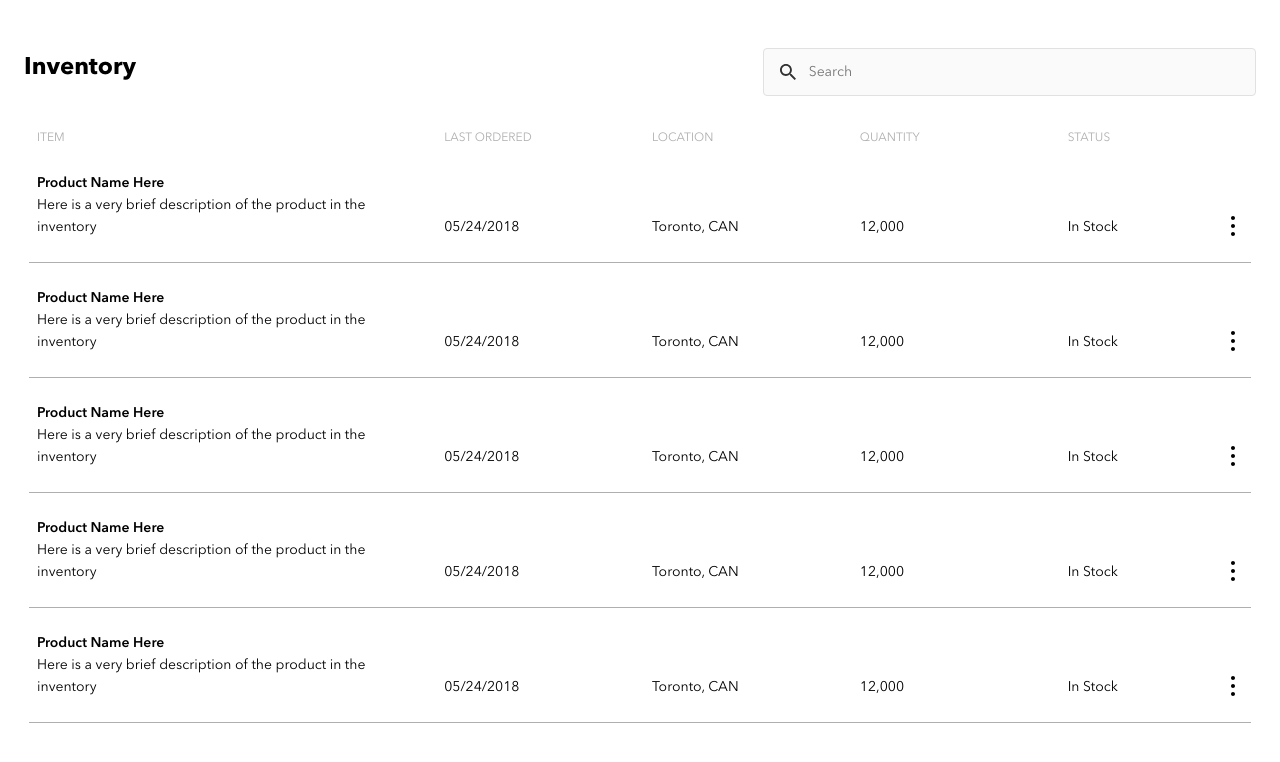
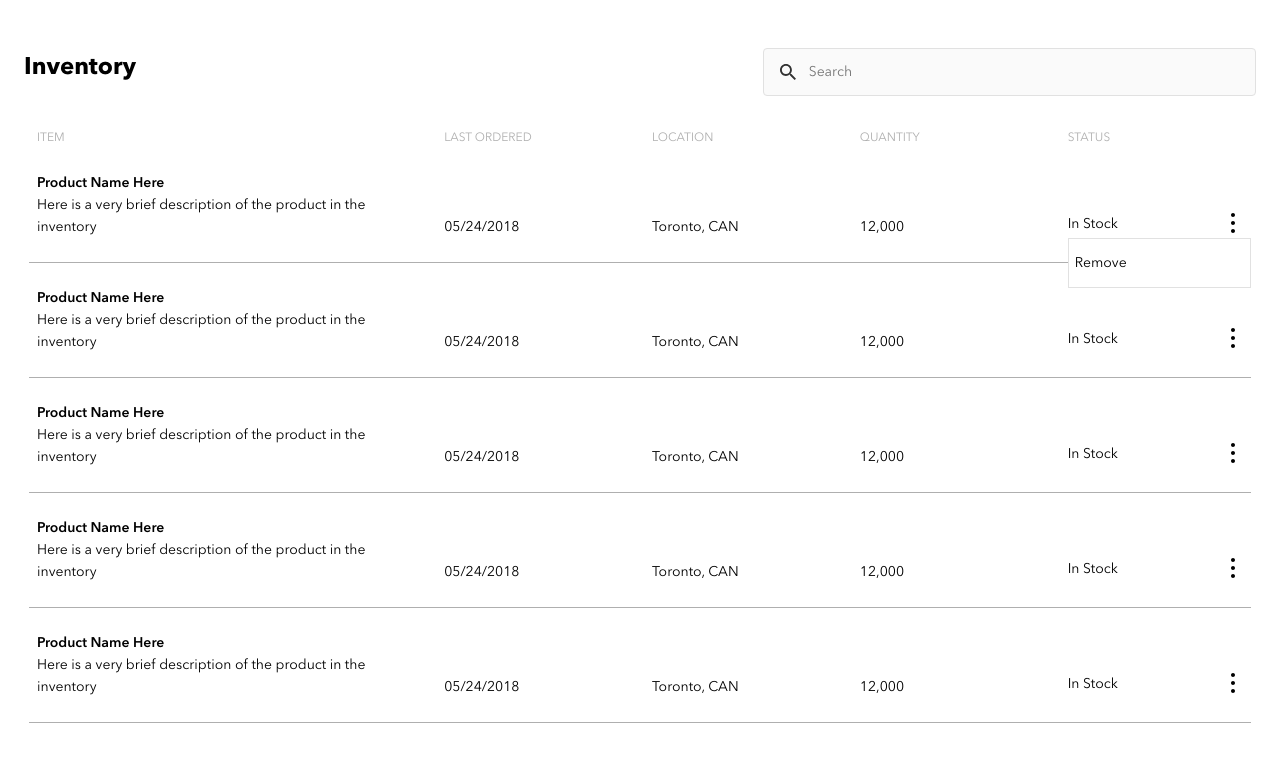
Before and after one commit to mkimsing/Instock, a React (Create React App) app in the folder client/: page / in a window 1280 px wide. Both pictures are taken after a click on the button 1232 px from the left and 226 px from the top of the page. Shown: the top 762 px of the page. Built offline with nearby package versions, Linux system fonts and the light colour scheme; no server answers.

Commit message:
Cleaned up kebab button and added remove button show/hide functionality

```diff
--- a/client/src/components/InventoryItem.js
+++ b/client/src/components/InventoryItem.js
@@ -1,14 +1,18 @@
 import React from "react";
-
-export default function InventoryItem() {
+import KebabButton from "./KebabButton";
+export default class InventoryItem extends React.Component {
+  state = {};
+  render() {
     //TODO Make this dynamic using props for data
     return (
       // Mobile
       <div className="item">
         <div className="item__flexContainer">
-        <div className='kebabContainer'>
-          <h5 className='tableHeader'> ITEM </h5>
-          <button className='kebabButton'></button>
+          <div className="topRow mobileOnly">
+            <h5 className="tableHeader"> ITEM </h5>
+            {/* <button className="kebabButton" />
+            <button className="removeButton"> Remove </button> */}
+            <KebabButton />
           </div>
           <div className="item__text">
             <h2>Product Name Here</h2>
@@ -16,18 +20,21 @@ export default function InventoryItem() {
               Here is a very brief description of the product in the inventory
             </h4>
           </div>
-        <h5 className='tableHeader'>LAST ORDERED</h5>
-        <h4 className='tableCell'> 05/24/2018</h4>
-        <h5 className='tableHeader'>LOCATION</h5>
-        <h4 className='tableCell'> Toronto, CAN</h4>
-        <h5 className='tableHeader'> QUANTITY</h5>
-        <h4 className='tableCell'> 12,000</h4>
-        <h5 className='tableHeader'>STATUS</h5>
-        <div className='tableCell' id='kebabCell' >
+          <h5 className="tableHeader">LAST ORDERED</h5>
+          <h4 className="tableCell"> 05/24/2018</h4>
+          <h5 className="tableHeader">LOCATION</h5>
+          <h4 className="tableCell"> Toronto, CAN</h4>
+          <h5 className="tableHeader"> QUANTITY</h5>
+          <h4 className="tableCell"> 12,000</h4>
+          <h5 className="tableHeader">STATUS</h5>
+          <div className="tableCell" id="kebabCell">
             <h4>In Stock</h4>
-          <button className='kebabButton fullSizeOnly'></button>
+            <div className="fullSizeOnly">
+              <KebabButton />
+            </div>
           </div>
         </div>
       </div>
     );
   }
+}
--- /dev/null
+++ b/client/src/components/KebabButton.js
@@ -0,0 +1,29 @@
+import React, { Component } from "react";
+
+export default class KebabButton extends Component {
+  state = {
+    removeButtonModifier: "removeButton--hide"
+  };
+
+  toggleRemoveButton = () => {
+    if (this.state.removeButtonModifier === "removeButton--hide") {
+      this.setState({
+        removeButtonModifier: "removeButton--show"
+      });
+    } else {
+      this.setState({
+        removeButtonModifier: "removeButton--hide"
+      });
+    }
+  };
+  render() {
+    return (
+      <div className="kebabContainer">
+        <button className="kebabButton" onClick={this.toggleRemoveButton} />
+        <button className={`removeButton ${this.state.removeButtonModifier}`}>
+          Remove
+        </button>
+      </div>
+    );
+  }
+}
--- a/client/src/styles/App.css
+++ b/client/src/styles/App.css
@@ -100,11 +100,54 @@ body h5 {
 }
 
 /*=============================================
+=            Kebab Button General        =
+=============================================*/
+.kebabContainer .kebabButton {
+  -webkit-mask-image: url("../assets/Icons/SVG//Icon-kebab-default.svg");
+          mask-image: url("../assets/Icons/SVG//Icon-kebab-default.svg");
+  background-color: black;
+  -webkit-mask-size: contain;
+          mask-size: contain;
+  -webkit-mask-position: center;
+          mask-position: center;
+  -webkit-mask-repeat: no-repeat;
+          mask-repeat: no-repeat;
+  border: none;
+  height: 20px;
+}
+
+.kebabContainer .removeButton {
+  border: #e1e1e1 solid 1px;
+  background-color: white;
+  position: absolute;
+  text-align: start;
+  font-size: 14px;
+  font-family: AvenirNext;
+  z-index: 1;
+}
+
+.kebabContainer .removeButton--show {
+  display: block;
+}
+
+.kebabContainer .removeButton--hide {
+  display: none;
+}
+
+/*=============================================
 =            Table Rows / Cells          =
 =============================================*/
 .item {
   border-bottom: solid #afafaf 1px;
   padding-bottom: 24px;
+}
+
+.item .fullSizeOnly {
+  display: none;
+}
+
+.item .mobileOnly {
+  display: block;
 }
 
 .item__flexContainer {
@@ -131,7 +174,7 @@ body h5 {
   height: 20px;
 }
 
-.item__flexContainer .kebabContainer {
+.item__flexContainer .topRow {
   display: -webkit-box;
   display: -ms-flexbox;
   display: flex;
@@ -141,10 +184,19 @@ body h5 {
   -webkit-box-align: center;
       -ms-flex-align: center;
           align-items: center;
+  position: relative;
 }
 
-.item__flexContainer .kebabContainer button {
+.item__flexContainer .topRow .kebabButton {
   margin-right: 10px;
+}
+
+.item__flexContainer .topRow .kebabContainer .removeButton {
+  width: 50%;
+  max-width: 200px;
+  height: 50px;
+  bottom: -40px;
+  right: 5px;
 }
 
 .item__flexContainer h5,
@@ -162,13 +214,15 @@ body h5 {
   margin-bottom: 16px;
 }
 
-.item__flexContainer .kebabButton.fullSizeOnly {
-  display: none;
-}
-
 @media (min-width: 768px) {
   .item {
     margin: 24px 5px;
+  }
+  .item .fullSizeOnly {
+    display: block;
+  }
+  .item .mobileOnly {
+    display: none;
   }
   .item__flexContainer {
     -webkit-box-orient: horizontal;
@@ -188,7 +242,7 @@ body h5 {
   .item__flexContainer h2 {
     margin-bottom: 0px;
   }
-  .item__flexContainer .kebabContainer {
+  .item__flexContainer .mobileOnly {
     display: none;
   }
   .item__flexContainer .item__text {
@@ -207,9 +261,18 @@ body h5 {
     -webkit-box-pack: justify;
         -ms-flex-pack: justify;
             justify-content: space-between;
+    position: relative;
   }
-  .item__flexContainer .kebabButton.fullSizeOnly {
+  .item__flexContainer #kebabCell .kebabContainer .removeButton {
+    width: 100%;
+    height: 50px;
+    bottom: -50px;
+    right: 0px;
+  }
+  .item__flexContainer .fullSizeOnly {
     display: block;
+  }
+  .item__flexContainer .kebabButton {
     margin-right: 12px;
   }
 }
@@ -219,6 +282,9 @@ body h5 {
     -webkit-box-align: center;
         -ms-flex-align: center;
             align-items: center;
+  }
+  .item__flexContainer #kebabCell .kebabContainer .removeButton {
+    bottom: -60px;
   }
 }
 
--- a/client/src/styles/partials/_inventoryTable.scss
+++ b/client/src/styles/partials/_inventoryTable.scss
@@ -1,29 +1,28 @@
-
 /*=============================================
 =              Headers (For tab/desk)        =
 =============================================*/
-.inventoryTable__Headers{
-  display:none;
+.inventoryTable__Headers {
+  display: none;
 }
-@media(min-width: 768px){
-  .inventoryTable{
-    input{
+@media (min-width: 768px) {
+  .inventoryTable {
+    input {
       width: 40%;
     }
 
-    &__Headers{
-      margin:0px 5px;
-      display:flex;
+    &__Headers {
+      margin: 0px 5px;
+      display: flex;
       justify-content: space-between;
 
-      h5{
+      h5 {
         margin: 0px;
         width: 15%;
       }
 
-      h5:first-child{
+      h5:first-child {
         width: 30%;
-        max-width:30%;
+        max-width: 30%;
         margin-right: 16px;
         margin-left: 8px;
       }
@@ -31,6 +30,40 @@
   }
 }
 
+/*=============================================
+=            Kebab Button General        =
+=============================================*/
+//CONTAINED IN KEBABBUTTON.JS
+.kebabContainer {
+  .kebabButton {
+    mask-image: url("../assets/Icons/SVG//Icon-kebab-default.svg");
+    background-color: black;
+    mask-size: contain;
+    mask-position: center;
+    mask-repeat: no-repeat;
+
+    border: none;
+    height: 20px;
+  }
+
+  .removeButton {
+    border: $MERCURY solid 1px;
+    background-color: white;
+    position: absolute;
+    text-align: start;
+    font-size: 14px;
+    font-family: AvenirNext;
+    z-index: 1; // Force on top
+
+    &--show {
+      display: block;
+    }
+
+    &--hide {
+      display: none;
+    }
+  }
+}
 
 /*=============================================
 =            Table Rows / Cells          =
@@ -38,13 +71,22 @@
 .item {
   border-bottom: solid $SILVER 1px;
   padding-bottom: 24px;
+
+  .fullSizeOnly {
+    display: none;
+  }
+
+  .mobileOnly {
+    display: block; //May be overridden by display:flex, etc
+  }
+
   &__flexContainer {
     display: flex;
     flex-direction: column;
 
-    .kebabButton{
+    .kebabButton {
       mask-image: url("../assets/Icons/SVG//Icon-kebab-default.svg");
-      background-color:black;
+      background-color: black;
       mask-size: contain;
       mask-position: center;
       mask-repeat: no-repeat;
@@ -52,14 +94,25 @@
       border: none;
       height: 20px;
     }
-    .kebabContainer{
-      display:flex;
+    .topRow {
+      display: flex;
       justify-content: space-between;
       align-items: center;
+      position: relative; //Allow absolute positioning of remove button
 
       //Kebab button
-      button{
+      .kebabButton {
         margin-right: 10px;
+      }
+
+      .kebabContainer {
+        .removeButton {
+          width: 50%;
+          max-width: 200px;
+          height: 50px;
+          bottom: -40px;
+          right: 5px;
+        }
       }
     }
 
@@ -78,61 +131,84 @@
       margin-top: 24px;
       margin-bottom: 16px;
     }
-
-    .kebabButton.fullSizeOnly{
-      display:none;
-    }
   }
 }
 
-@media (min-width: 768px){
-  .item{
+@media (min-width: 768px) {
+  .item {
     margin: 24px 5px;
-    &__flexContainer{
+
+    .fullSizeOnly {
+      display: block; //May be overridden by display:flex, etc
+    }
+
+    .mobileOnly {
+      display: none;
+    }
+    &__flexContainer {
       flex-direction: row;
       align-items: flex-end;
       justify-content: space-between;
 
-      h5{
-        display:none;
+      h5 {
+        display: none;
       }
 
-      h2{
+      h2 {
         margin-bottom: 0px;
       }
 
-      .kebabContainer{
-        display:none;
+      .mobileOnly {
+        display: none;
       }
 
-      .item__text{
+      .item__text {
         width: 30%;
-        max-width:30%;
+        max-width: 30%;
         margin-right: 16px;
         margin-left: 8px;
       }
-      .tableCell{
+      .tableCell {
         width: 15%;
       }
 
-      #kebabCell{
-        display:flex;
-        justify-content: space-between
+      #kebabCell {
+        display: flex;
+        justify-content: space-between;
+        position: relative;
+        .kebabContainer {
+          .removeButton {
+            width: 100%;
+            height: 50px;
+            bottom: -50px;
+            right: 0px;
+          }
+        }
       }
 
-      .kebabButton.fullSizeOnly{
-        display:block;
+      .fullSizeOnly {
+        display: block;
+      }
+
+      .kebabButton {
         margin-right: 12px;
       }
     }
   }
 }
 
-@media(min-width: 1440px){
-  .item{
-    &__flexContainer{
+@media (min-width: 1440px) {
+  .item {
+    &__flexContainer {
       align-items: center;
+
+      #kebabCell {
+        .kebabContainer {
+          .removeButton {
+            bottom: -60px;
+          }
+        }
+      }
     }
-
   }
 }
```
Also changed, not shown: 1 other file (tests, documents, lock files or other folders). Lines whose indentation alone changed are shown as unchanged.
